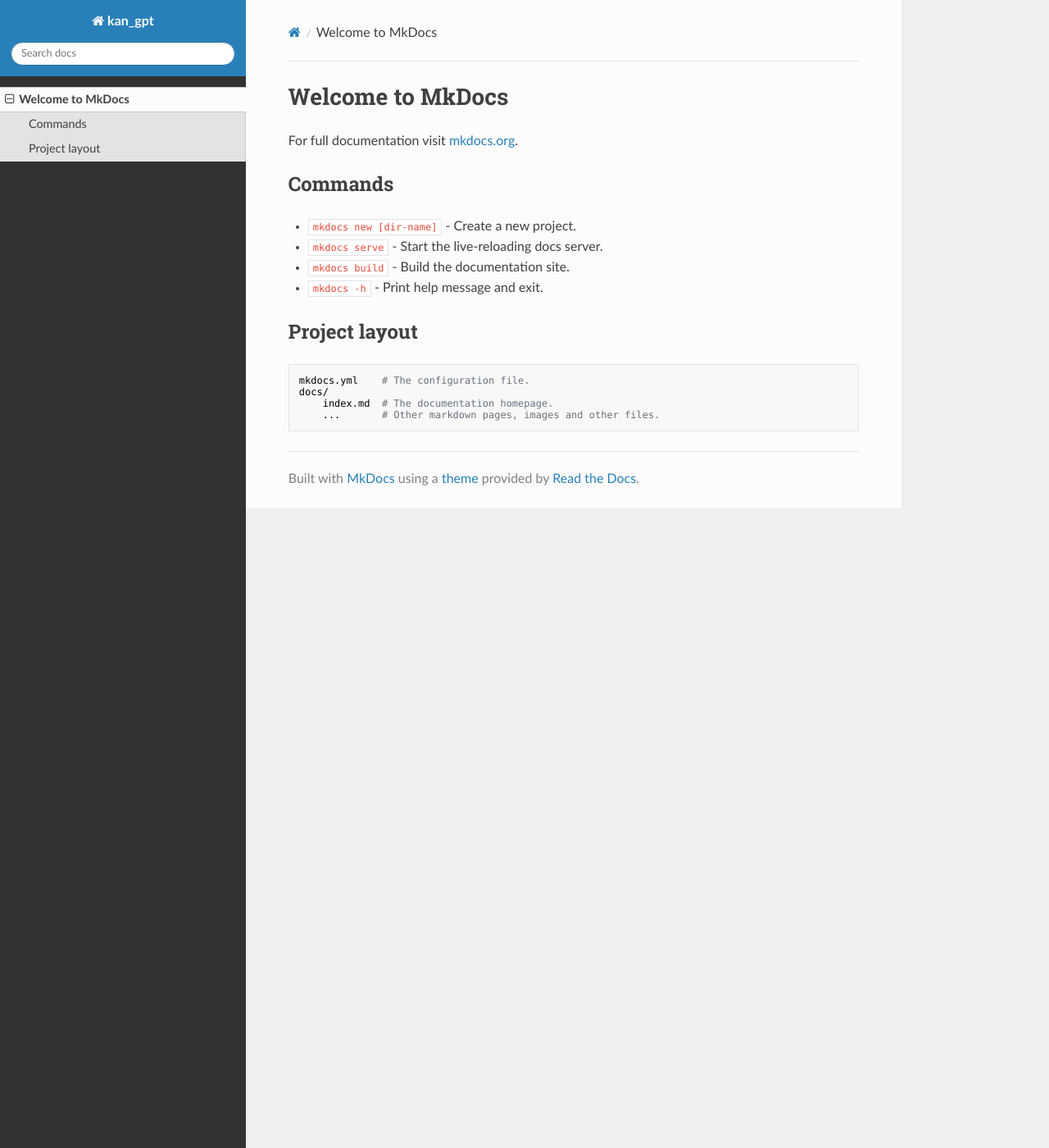
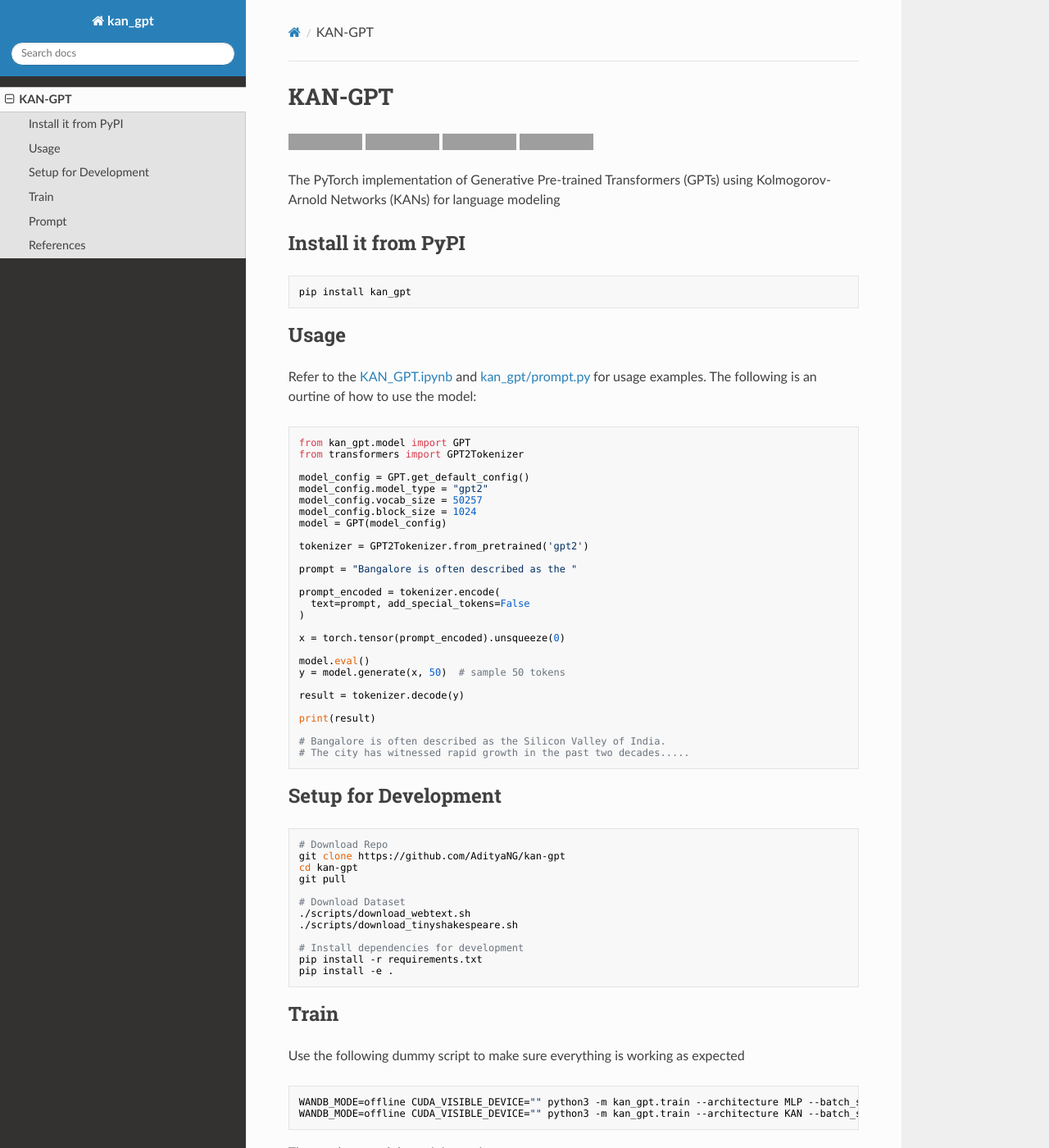
Before and after one commit to AdityaNG/kan-gpt, an MkDocs documentation site: the page built from docs/index.md, in a window 1280 px wide and 1400 px high. Shown: the whole window at 82% size. Built offline with MkDocs 1.6.1, drawn with Linux system fonts in a browser that asks for light colours; nearby versions of some CDN libraries; some of the changed text lies outside the part shown; grey boxes are pictures that could not be loaded.

Commit message:
docs(mkdocs): documentation for mkdocs

````diff
--- a/docs/index.md
+++ b/docs/index.md
@@ -1,17 +1,93 @@
-# Welcome to MkDocs
+# KAN-GPT
 
-For full documentation visit [mkdocs.org](https://www.mkdocs.org).
+[![codecov](https://codecov.io/gh/AdityaNG/kan-gpt/branch/main/graph/badge.svg?token=kan-gpt_token_here)](https://codecov.io/gh/AdityaNG/kan-gpt)
+[![CI](https://github.com/AdityaNG/kan-gpt/actions/workflows/main.yml/badge.svg)](https://github.com/AdityaNG/kan-gpt/actions/workflows/main.yml)
+![PyPI - Version](https://img.shields.io/pypi/v/kan-gpt)
+![GitHub License](https://img.shields.io/github/license/AdityaNG/kan-gpt)
 
-## Commands
+The PyTorch implementation of Generative Pre-trained Transformers (GPTs) using Kolmogorov-Arnold Networks (KANs) for language modeling
 
-* `mkdocs new [dir-name]` - Create a new project.
-* `mkdocs serve` - Start the live-reloading docs server.
-* `mkdocs build` - Build the documentation site.
-* `mkdocs -h` - Print help message and exit.
+## Install it from PyPI
 
-## Project layout
+```bash
+pip install kan_gpt
+```
 
-    mkdocs.yml    # The configuration file.
-    docs/
-        index.md  # The documentation homepage.
-        ...       # Other markdown pages, images and other files.
+## Usage
+
+Refer to the [KAN_GPT.ipynb](https://github.com/AdityaNG/kan-gpt/blob/main/KAN_GPT.ipynb) and [kan_gpt/prompt.py](https://github.com/AdityaNG/kan-gpt/blob/main/kan_gpt/prompt.py) for usage examples. The following is an ourtine of how to use the model:
+
+```py
+from kan_gpt.model import GPT
+from transformers import GPT2Tokenizer
+
+model_config = GPT.get_default_config()
+model_config.model_type = "gpt2"
+model_config.vocab_size = 50257
+model_config.block_size = 1024
+model = GPT(model_config)
+
+tokenizer = GPT2Tokenizer.from_pretrained('gpt2')
+
+prompt = "Bangalore is often described as the "
+
+prompt_encoded = tokenizer.encode(
+  text=prompt, add_special_tokens=False
+)
+
+x = torch.tensor(prompt_encoded).unsqueeze(0)
+
+model.eval()
+y = model.generate(x, 50)  # sample 50 tokens
+
+result = tokenizer.decode(y)
+
+print(result)
+
+# Bangalore is often described as the Silicon Valley of India.
+# The city has witnessed rapid growth in the past two decades.....
+```
+
+## Setup for Development
+
+```bash
+# Download Repo
+git clone https://github.com/AdityaNG/kan-gpt
+cd kan-gpt
+git pull
+
+# Download Dataset
+./scripts/download_webtext.sh
+./scripts/download_tinyshakespeare.sh
+
+# Install dependencies for development
+pip install -r requirements.txt
+pip install -e .
+```
+
+## Train
+
+Use the following dummy script to make sure everything is working as expected
+```bash
+WANDB_MODE=offline CUDA_VISIBLE_DEVICE="" python3 -m kan_gpt.train --architecture MLP --batch_size 1 --dummy_dataset --device cpu --max_iters 200
+WANDB_MODE=offline CUDA_VISIBLE_DEVICE="" python3 -m kan_gpt.train --architecture KAN --batch_size 1 --dummy_dataset --device cpu --max_iters 200
+```
+
+Then make use of the training script
+```bash
+python -m kan_gpt.train
+```
+
+## Prompt
+
+You can prompt the model to produce text as follows
+```bash
+python -m kan_gpt.prompt --prompt "Bangalore is often described as the " --model_path (checkpoint)
+```
+
+## References
+
+- [minGPT](https://github.com/karpathy/minGPT)
+- [pykan](https://github.com/KindXiaoming/pykan)
+- [webtext](https://github.com/openai/gpt-2-output-dataset)
+- [tinyshakespeare](https://raw.githubusercontent.com/karpathy/char-rnn/master/data/tinyshakespeare/input.txt)
````
